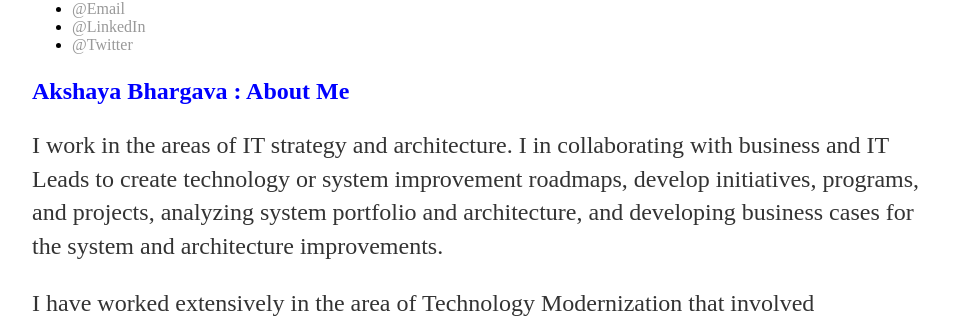
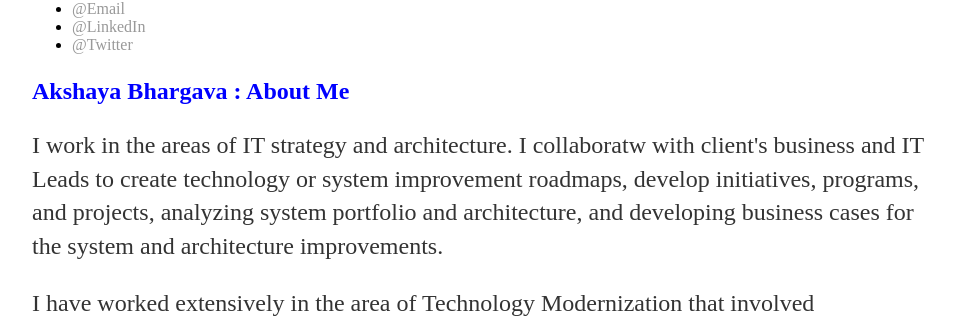
Before and after one commit to finuntech/finuntech.github.io, a Jekyll site: the page built from profile/index.html, in a window 1280 px wide. Shown: the part 832-1159 px from the top of the page, without its empty margins (160-1119 px from the left). Built offline with Jekyll 4.4.1, drawn with Linux system fonts in a browser that asks for light colours.

Commit message:
Update index.html

```diff
--- a/profile/index.html
+++ b/profile/index.html
@@ -20,7 +20,7 @@ title: The UnTech Blog
 	<p></p>
 	<p></p>
 	<h2 style="color:blue"> Akshaya Bhargava : About Me </h2>
-	<p>I work in the areas of IT strategy and architecture. I in collaborating with business and IT Leads to create technology or system improvement roadmaps, develop initiatives, programs, and projects, analyzing system portfolio and architecture, and developing business cases for the system and architecture improvements.</p>
+	<p>I work in the areas of IT strategy and architecture. I collaboratw with client's business and IT Leads to create technology or system improvement roadmaps, develop initiatives, programs, and projects, analyzing system portfolio and architecture, and developing business cases for the system and architecture improvements.</p>
 	<p>I have worked extensively in the area of Technology Modernization that involved transitioning from legacy (Mainframe) to modern IT ecosystems </p>.
 	<p> Get in Touch with me:</p>
 	<ul>
```
